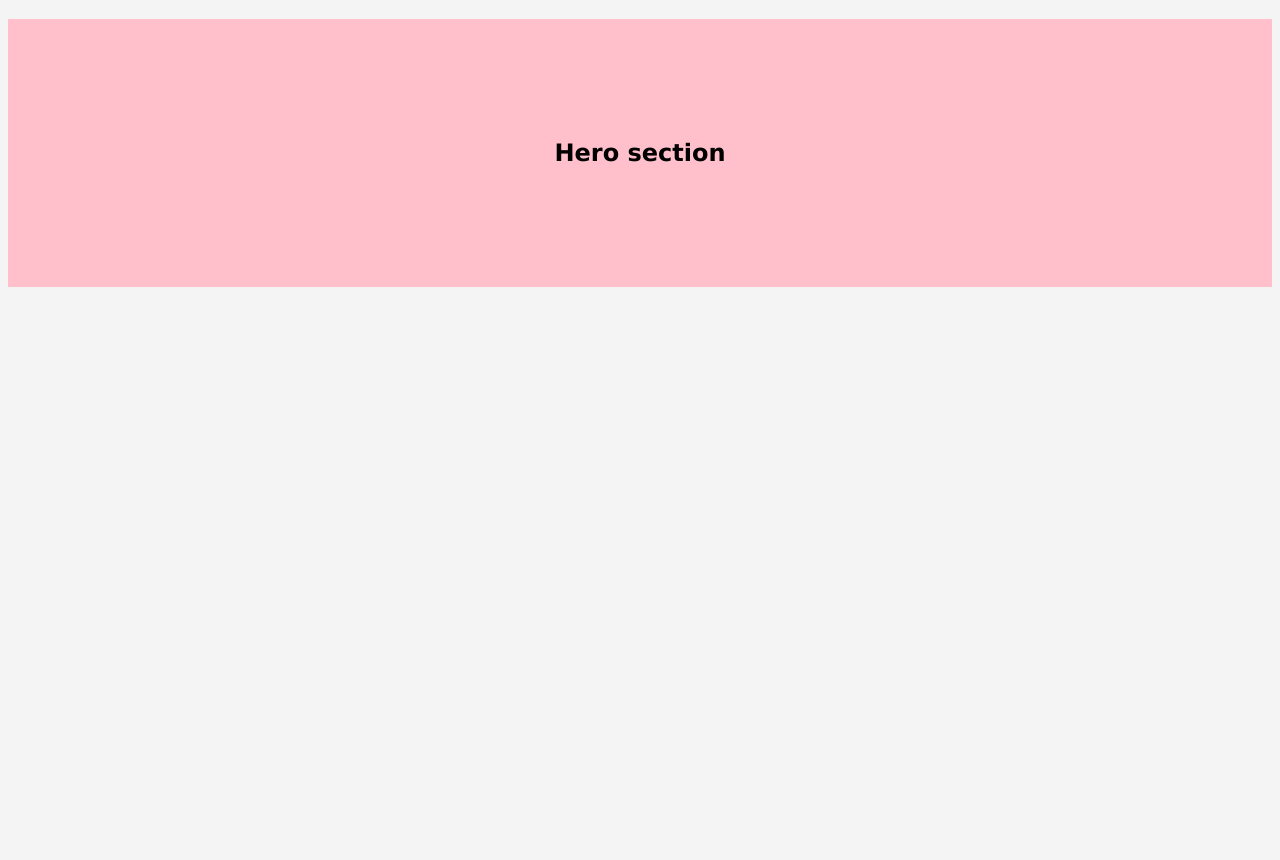
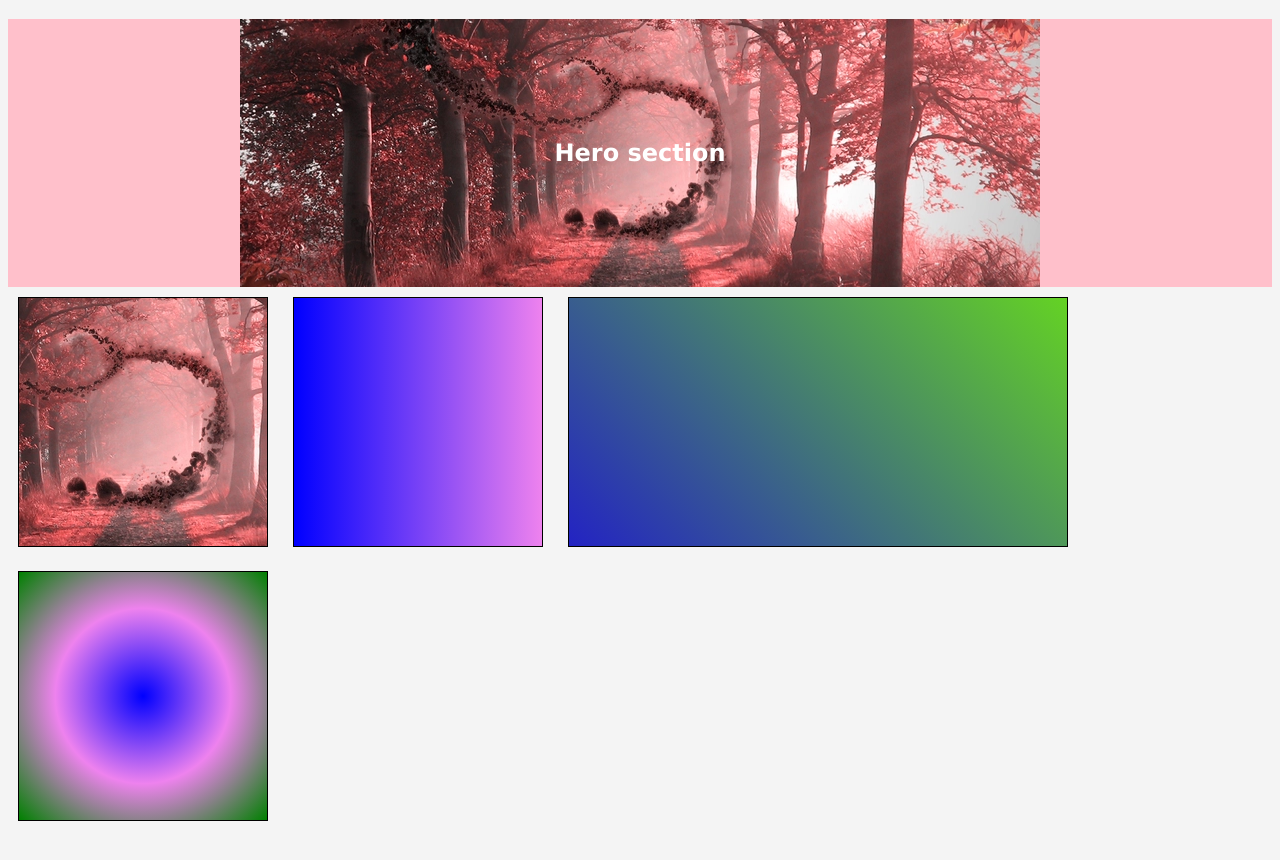
Before and after one commit to MariusCodeAcademy/feu8_05_html_backroundImage_positions, a plain HTML site: page bgc/index.html in a window 1280 px wide. Shown: the part 62-922 px from the top of the page. Before the commit the page ends 800 px from the top, so only its background shows below. Drawn offline with Linux system fonts and the light colour scheme.

Commit message:
gradient

```diff
--- a/bgc/index.html
+++ b/bgc/index.html
@@ -13,5 +13,12 @@
     <section class="bg">
       <h2>Hero section</h2>
     </section>
+
+    <div class="boxes">
+      <div class="box box1"></div>
+      <div class="box box2"></div>
+      <div class="box box3"></div>
+      <div class="box box4"></div>
+    </div>
   </body>
 </html>
--- a/bgc/style.css
+++ b/bgc/style.css
@@ -4,11 +4,50 @@
 body {
   background-color: #f4f4f4;
   font-family: Verdana, Geneva, Tahoma, sans-serif;
+  margin-bottom: 1500px;
 }
 
 .bg {
-  background-color: pink;
+  color: white;
   padding-top: 100px;
   padding-bottom: 100px;
   text-align: center;
+  background-color: pink;
+  background-image: url('bg.webp');
+  background-repeat: no-repeat;
+  background-position: center center;
+  /* paralax efektas */
+  /* background-attachment: fixed; */
+  /* paveikslelis visas matomas */
+  background-size: contain;
+  /* paveikslelis per visa */
+  background-size: cover;
+
+  /* sutrumpinimas */
+  /* spalva, paveikslelis, ar kartojasi, pozicija */
+  background: pink url('bg.webp') no-repeat center center;
 }
+
+.boxes {
+}
+.box {
+  width: 250px;
+  height: 250px;
+  margin: 10px;
+  display: inline-block;
+  border: 1px solid #000;
+}
+
+.box1 {
+  background: pink url('bg.webp') no-repeat center center;
+}
+.box2 {
+  background-image: linear-gradient(to right, blue, violet);
+}
+.box3 {
+  width: 500px;
+  background-image: linear-gradient(45deg, rgb(35, 35, 195), rgb(100, 210, 36));
+}
+.box4 {
+  background-image: radial-gradient(blue, violet, green);
+}
```
